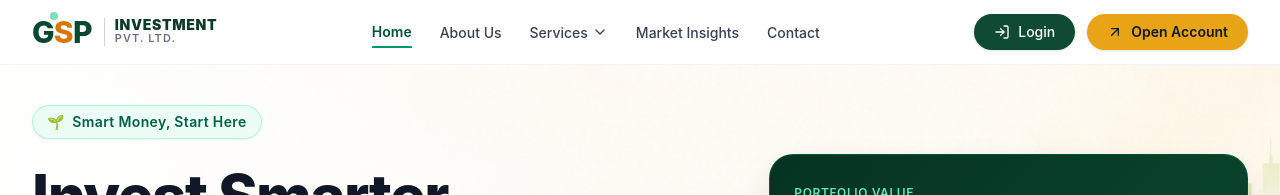
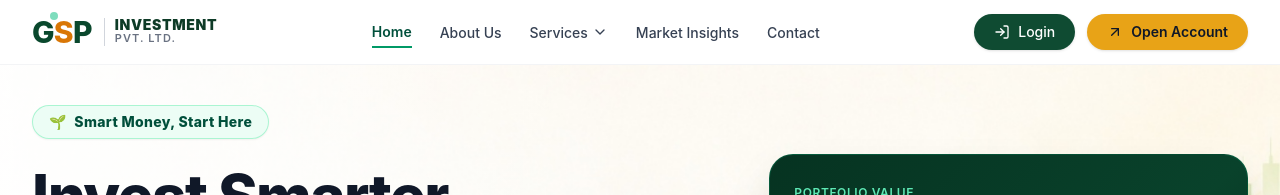
Before and after one commit to ARI-23o/Investment-Platform, a React (Vite) app: page / in a window 1280 px wide. Shown: the top 195 px of the page. Built offline with nearby package versions, Linux system fonts and the light colour scheme; no server answers.

Commit message:
feat: replace top hero badge with Smart Money, Start Here

```diff
--- a/src/components/HeroSection.jsx
+++ b/src/components/HeroSection.jsx
@@ -83,9 +83,9 @@ export default function HeroSection({ onOpenRegister, onBookConsultation, onGetS
           {/* Left Column (Content) with Headline Fade / Slide */}
           <div className={`lg:col-span-7 space-y-6 transition-all duration-700 ease-out ${isMounted ? "opacity-100 translate-y-0" : "opacity-0 translate-y-4"}`}>
 
-            {/* Growth Priority Badge */}
-            <div className="inline-flex items-center gap-2 px-3.5 py-1.5 rounded-full bg-emerald-50 border border-emerald-200/80 text-emerald-800 text-xs sm:text-sm font-semibold tracking-wide shadow-xs">
-              <span className="text-emerald-600">🌱</span>
+            {/* Top Pill Badge: Smart Money, Start Here */}
+            <div className="inline-flex items-center gap-2 px-4 py-1.5 rounded-full bg-emerald-50 border border-emerald-200/90 text-emerald-900 text-xs sm:text-sm font-extrabold tracking-wide shadow-xs">
+              <span className="text-emerald-600 text-sm">🌱</span>
               <span>Smart Money, Start Here</span>
             </div>
 
```
